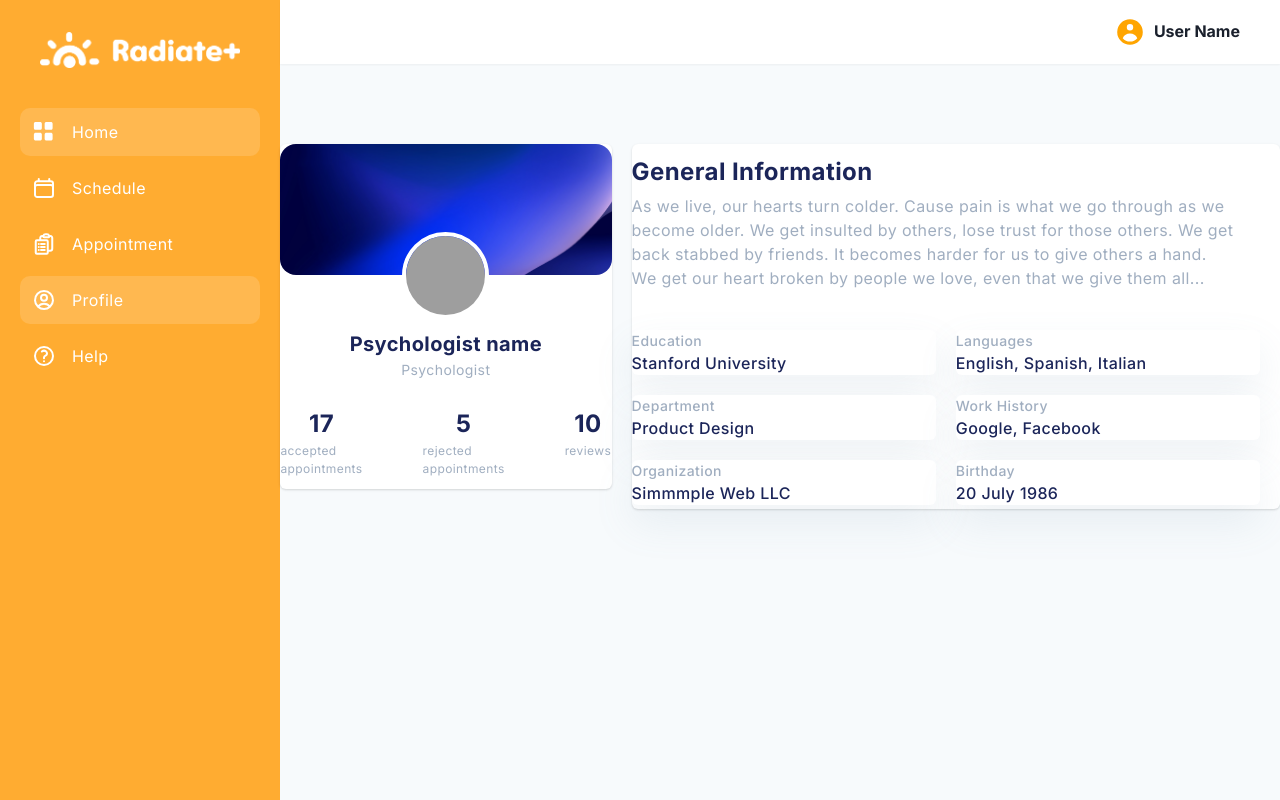
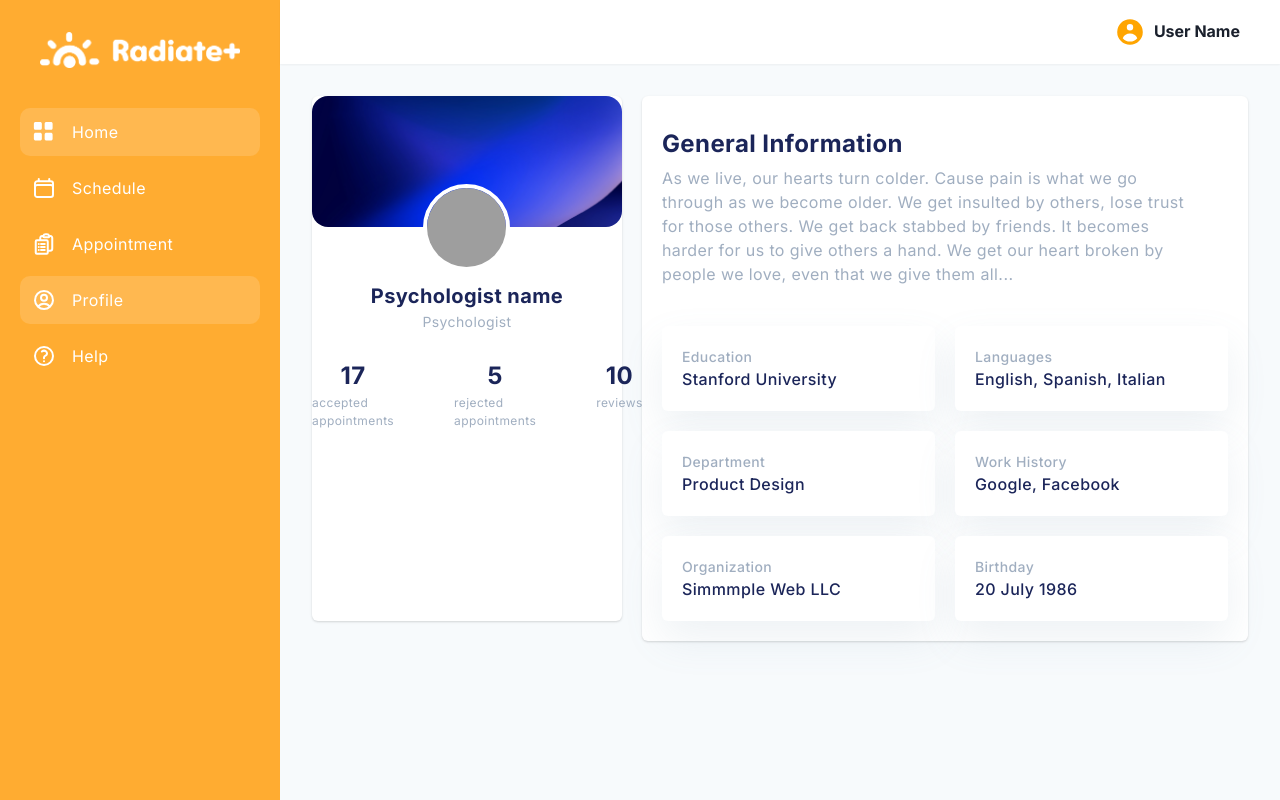
Before and after one commit to Radiate-Mental-Health-App/front-end, a React (Vite) app: page /p/profile in a window 1280 px wide. Built offline with nearby package versions, Linux system fonts and the light colour scheme; grey boxes are pictures that could not be loaded.

Commit message:
Fix psychologist/profile spacing

```diff
--- a/src/pages/psychologist/profile/components/General.jsx
+++ b/src/pages/psychologist/profile/components/General.jsx
@@ -1,5 +1,5 @@
 // Chakra imports
-import {Card, SimpleGrid, Text, useColorModeValue} from "@chakra-ui/react";
+import {Card, CardBody, SimpleGrid, Text, useColorModeValue} from "@chakra-ui/react";
 
 // Custom components
 import Information from "./Information";
@@ -20,6 +20,8 @@ export default function GeneralInformation(props) {
             "2xl": "20px"
         }}
             {...rest}>
+
+            <CardBody>
                 <Text
                     color={textColorPrimary}
                     fontWeight='bold'
@@ -54,6 +56,7 @@ export default function GeneralInformation(props) {
                         value='Simmmple Web LLC'/>
                     <Information boxShadow={cardShadow} title='Birthday' value='20 July 1986'/>
                 </SimpleGrid>
+            </CardBody>
         </Card>
     );
 }
--- a/src/pages/psychologist/profile/components/Information.jsx
+++ b/src/pages/psychologist/profile/components/Information.jsx
@@ -1,5 +1,5 @@
 // Chakra imports
-import { Box, Card, Text, useColorModeValue } from "@chakra-ui/react";
+import { Box, Card, CardBody, Text, useColorModeValue } from "@chakra-ui/react";
 
 export default function Information(props) {
   // eslint-disable-next-line react/prop-types
@@ -10,6 +10,7 @@ export default function Information(props) {
   const bg = useColorModeValue("white", "navy.700");
   return (
     <Card bg={bg} {...rest}>
+      <CardBody>
       <Box>
         <Text fontWeight='500' color={textColorSecondary} fontSize='sm'>
           {title}
@@ -18,6 +19,7 @@ export default function Information(props) {
           {value}
         </Text>
       </Box>
+      </CardBody>
     </Card>
   );
 }
--- a/src/pages/psychologist/profile/index.jsx
+++ b/src/pages/psychologist/profile/index.jsx
@@ -34,11 +34,8 @@ import avatar from "@/assets/img/avatars/avatar4.png";
 export default function Overview() {
     return (
         <Box
-            pt={{
-            base: "130px",
-            md: "80px",
-            xl: "80px"
-        }}>
+            padding={"32px"}
+        >
             {/* Main Fields */}
             <Grid
                 templateColumns={{
@@ -67,8 +64,7 @@ export default function Overview() {
                     base: "2 / 1 / 3 / 2",
                     lg: "1 / 2 / 2 / 3"
                 }}
-                    minH='365px'
-                    pe='20px'/>
+                    minH='365px'/>
             </Grid>
 
         </Box>
```
Lines whose indentation alone changed are shown as unchanged.
